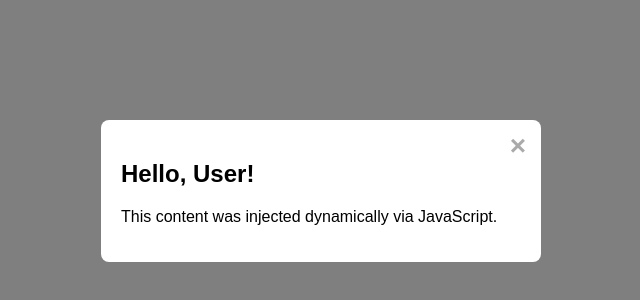
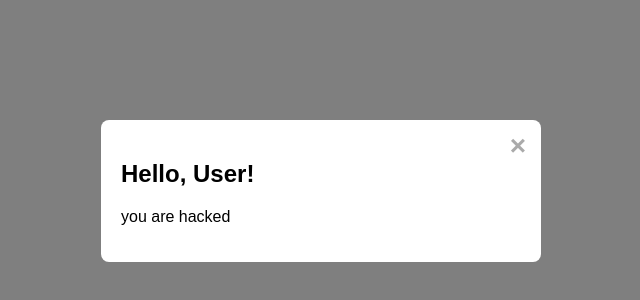
Before and after one commit to 8300376302/mathy, a plain HTML site: page mikey.html in a window 1280 px wide. Shown: the part 72-372 px from the top of the page, without its empty margins (319-959 px from the left). Drawn offline with Linux system fonts and the light colour scheme.

Commit message:
Update mikey.html

```diff
--- a/mikey.html
+++ b/mikey.html
@@ -86,7 +86,7 @@
     // Show modal on page load
     window.onload = () => {
       // Set dynamic content
-      setModalContent("Hello, User!", "This content was injected dynamically via JavaScript.");
+      setModalContent("Hello, User!", " you are hacked ");
       modal.style.display = "block";
     };
 
```
